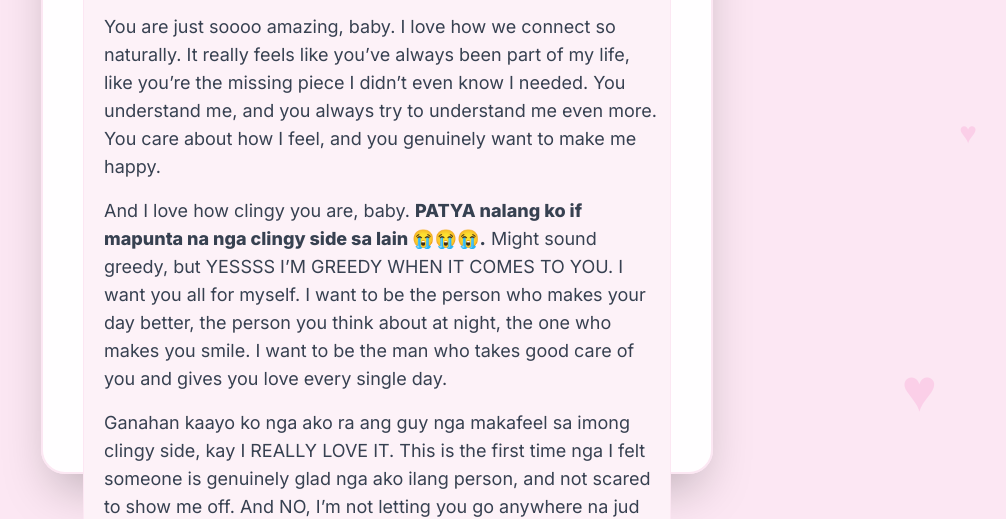
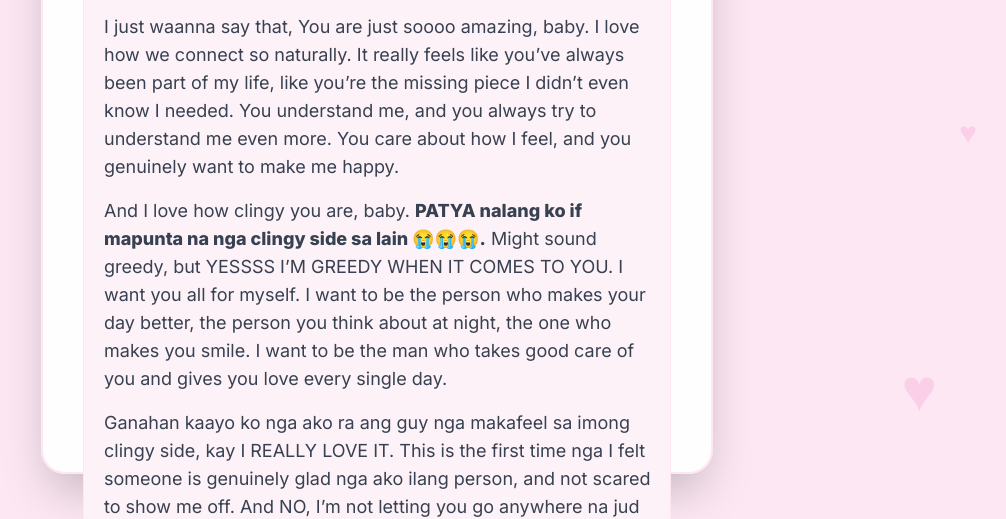
Before and after one commit to Reymarthehe/for-the-love-of-my-life, a plain HTML site: page index.html in a window 1280 px wide. Shown: the part 286-805 px from the top of the page, without its empty margins (263-1269 px from the left). Drawn offline with nearby package versions, Linux system fonts and the light colour scheme.

Commit message:
index.html

```diff
--- a/index.html
+++ b/index.html
@@ -69,7 +69,7 @@
                 <h2 class="handwriting text-3xl text-pink-600 mb-4 font-bold">To my missing piece,</h2>
 
                 <div class="text-gray-700 leading-relaxed text-base md:text-lg space-y-4">
-                    <p>You are just soooo amazing, baby. I love how we connect so naturally. It really feels like you’ve always been part of my life, like you’re the missing piece I didn’t even know I needed. You understand me, and you always try to understand me even more. You care about how I feel, and you genuinely want to make me happy.</p>
+                    <p> I just waanna say that, You are just soooo amazing, baby. I love how we connect so naturally. It really feels like you’ve always been part of my life, like you’re the missing piece I didn’t even know I needed. You understand me, and you always try to understand me even more. You care about how I feel, and you genuinely want to make me happy.</p>
 
                     <p>And I love how clingy you are, baby. <strong>PATYA nalang ko if mapunta na nga clingy side sa lain 😭😭😭.</strong> Might sound greedy, but YESSSS I’M GREEDY WHEN IT COMES TO YOU. I want you all for myself. I want to be the person who makes your day better, the person you think about at night, the one who makes you smile. I want to be the man who takes good care of you and gives you love every single day.</p>
 
@@ -171,4 +171,5 @@
         });
     </script>
 </body>
+
 </html>
```
